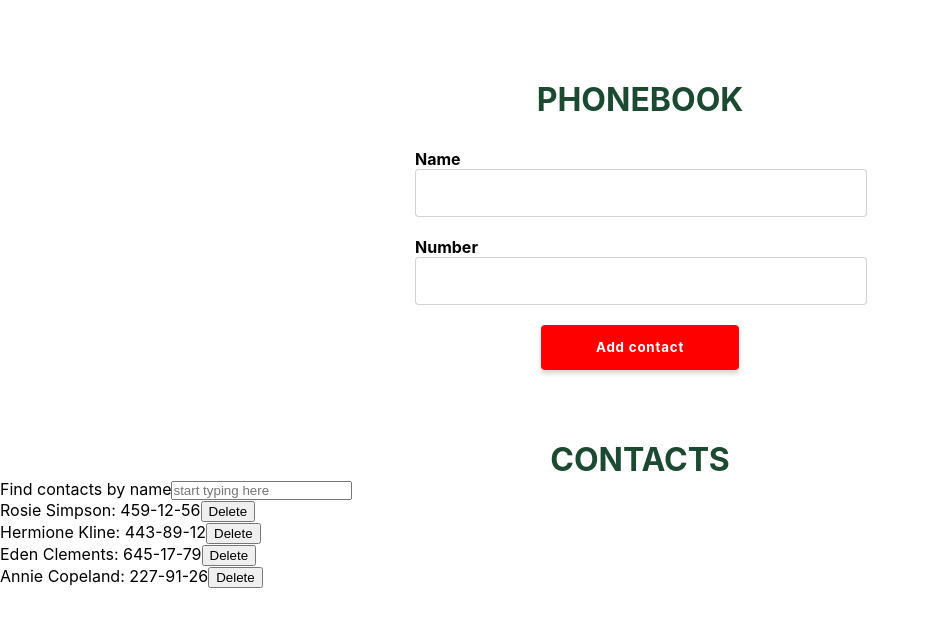
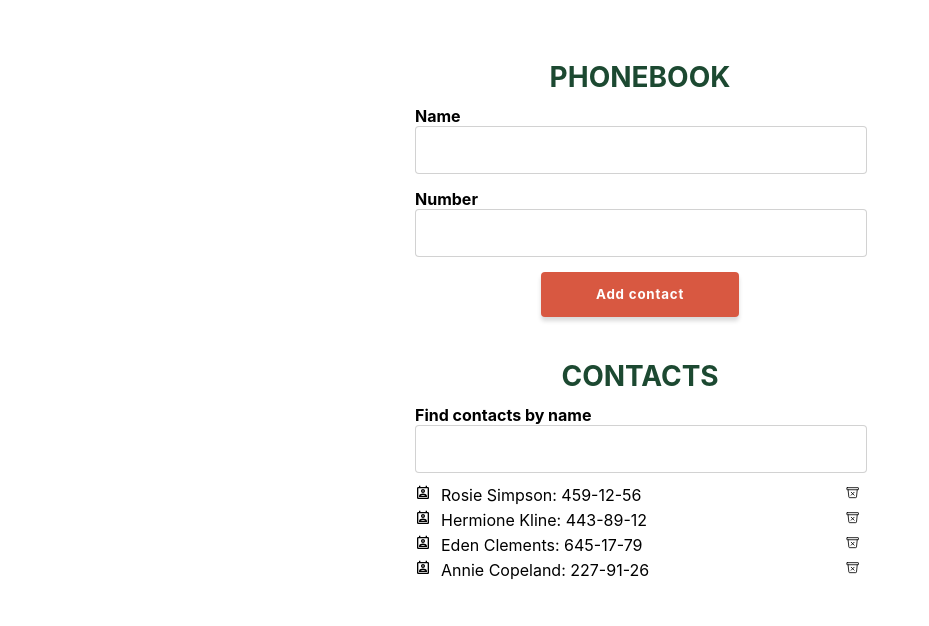
Before and after one commit to Ostrynska/goit-react-hw-02-phonebook, a React (Create React App) app: page / in a window 1280 px wide. Shown: the top 626 px of the page, without its empty margins (0-929 px from the left). Built offline with nearby package versions, Linux system fonts and the light colour scheme.

Commit message:
add styled-components

```diff
--- a/package.json
+++ b/package.json
@@ -11,6 +11,7 @@
     "notiflix": "^3.2.5",
     "react": "^18.1.0",
     "react-dom": "^18.1.0",
+    "react-icons": "^4.6.0",
     "react-scripts": "5.0.1",
     "styled-components": "^5.3.6",
     "styled-system": "^5.1.5",
--- a/src/components/App.jsx
+++ b/src/components/App.jsx
@@ -58,12 +58,12 @@ export class App extends Component {
     );
     return (
       <>
-        <Box fontSize={16} pt="80px" as="section">
+        <Box fontSize={16} pt="60px" as="section">
           <h1
             style={{
               textAlign: 'center',
               textTransform: 'uppercase',
-              fontSize: '32px',
+              fontSize: '28px',
               color: '#1C4931',
             }}
           >
@@ -71,12 +71,12 @@ export class App extends Component {
           </h1>
           <ContactForm onSubmit={this.formSubmitHandler} />
         </Box>
-        <Box fontSize={16} pt="40px" as="section">
+        <Box fontSize={16} pt="30px" as="section">
           <h2
             style={{
               textAlign: 'center',
               textTransform: 'uppercase',
-              fontSize: '32px',
+              fontSize: '28px',
               color: '#1C4931',
             }}
           >
--- a/src/components/ContactForm/ContactForm.styled.jsx
+++ b/src/components/ContactForm/ContactForm.styled.jsx
@@ -3,10 +3,10 @@ import styled from 'styled-components';
 export const ContactsForm = styled.form`
   display: flex;
   flex-direction: column;
-  padding: 30px;
+  padding: 12px;
   margin: auto;
   max-width: 450px;
-  gap: 10px;
+  gap: 5px;
 `;
 export const ContactsLabel = styled.label`
   font-weight: 700;
@@ -24,7 +24,7 @@ export const ContactsInput = styled.input`
   transition: border-color 250ms cubic-bezier(0.4, 0, 0.2, 1);
   &:hover {
     outline: none;
-    border-color: red;
+    border-color: #d85841;
   }
 `;
 export const ContactsButton = styled.button`
@@ -37,10 +37,14 @@ export const ContactsButton = styled.button`
   line-height: 1.87;
   letter-spacing: 0.06em;
   color: #fff;
-  background: red;
+  background-color: #d85841;
   box-shadow: 0px 4px 4px rgb(0 0 0 / 15%);
   border: none;
   border-radius: 4px;
   cursor: pointer;
   transition: background-color 250ms cubic-bezier(0.4, 0, 0.2, 1);
+  &:hover,
+  &:focus {
+    background-color: #1c4931;
+  }
 `;
--- a/src/components/ContactList/ContactList.jsx
+++ b/src/components/ContactList/ContactList.jsx
@@ -1,16 +1,29 @@
 // import PropTypes from 'prop-types';
+import {
+  ContactsList,
+  ContactsListItem,
+  ContactsListInf,
+  ContactsListButton,
+} from './ContactList.styled';
+import { IoTrashBinOutline } from 'react-icons/io5';
+import { MdOutlinePermContactCalendar } from 'react-icons/md';
 
 const ContactList = ({ contacts, handleDelete }) => {
   return (
     <>
-      <ul>
+      <ContactsList>
         {contacts.map(contact => (
-          <li key={contact.id}>
-            {contact.name}: {contact.number}
-            <button onClick={() => handleDelete(contact.id)}>Delete</button>
-          </li>
+          <ContactsListItem key={contact.id}>
+            <MdOutlinePermContactCalendar />
+            <ContactsListInf>
+              {contact.name}: {contact.number}
+            </ContactsListInf>
+            <ContactsListButton onClick={() => handleDelete(contact.id)}>
+              <IoTrashBinOutline />
+            </ContactsListButton>
+          </ContactsListItem>
         ))}
-      </ul>
+      </ContactsList>
     </>
   );
 };
--- /dev/null
+++ b/src/components/ContactList/ContactList.styled.jsx
@@ -0,0 +1,32 @@
+import styled from 'styled-components';
+
+export const ContactsList = styled.ul`
+  display: flex;
+  margin-right: auto;
+  flex-direction: column;
+  padding: 12px;
+  margin: auto;
+  max-width: 450px;
+  gap: 5px;
+`;
+export const ContactsListItem = styled.li`
+  display: flex;
+`;
+export const ContactsListInf = styled.p`
+  margin-left: 10px;
+`;
+export const ContactsListButton = styled.button`
+  display: flex;
+  ${
+    '' /* align-items: center;
+  justify-content: center; */
+  }
+  margin-left: auto;
+  border: none;
+  outline: none;
+  background-color: transparent;
+  &:hover,
+  &:focus {
+    color: #d85841;
+  }
+`;
--- a/src/components/Filter/Filter.jsx
+++ b/src/components/Filter/Filter.jsx
@@ -1,22 +1,22 @@
 import React, { Component } from 'react';
+import { FilterWrap, FilterLabel, FilterInput } from './Filter.styled';
 
 const Filter = ({ filter, commitInputFilter }) => {
   return (
-    <>
-      <label>
+    <FilterWrap>
+      <FilterLabel>
         Find contacts by name
-        <input
+        <FilterInput
           value={filter}
           type="text"
           name="filter"
-          placeholder="start typing here"
           onChange={commitInputFilter}
           pattern="^[a-zA-Zа-яА-Я]+(([' -][a-zA-Zа-яА-Я ])?[a-zA-Zа-яА-Я]*)*$"
           title="Name may contain only letters, apostrophe, dash and spaces. For example Adrian, Jacob Mercer, Charles de Batz de Castelmore d'Artagnan"
           required
         />
-      </label>
-    </>
+      </FilterLabel>
+    </FilterWrap>
   );
 };
 
--- /dev/null
+++ b/src/components/Filter/Filter.styled.jsx
@@ -0,0 +1,30 @@
+import styled from 'styled-components';
+
+export const FilterWrap = styled.div`
+  display: flex;
+  margin-right: auto;
+  flex-direction: column;
+  padding: 12px 12px 0 12px;
+  margin: auto;
+  max-width: 450px;
+  gap: 5px;
+`;
+
+export const FilterLabel = styled.label`
+  font-weight: 700;
+`;
+export const FilterInput = styled.input`
+  display: block;
+  padding: 3px 0 3px 10px;
+  width: 440px;
+  height: 40px;
+  border: 1px solid #21212133;
+  border-radius: 4px;
+  line-height: 1.17;
+  letter-spacing: 0.01em;
+  transition: border-color 250ms cubic-bezier(0.4, 0, 0.2, 1);
+  &:hover {
+    outline: none;
+    border-color: #d85841;
+  }
+`;
```
Also changed, not shown: 1 other file (tests, documents, lock files or other folders).
